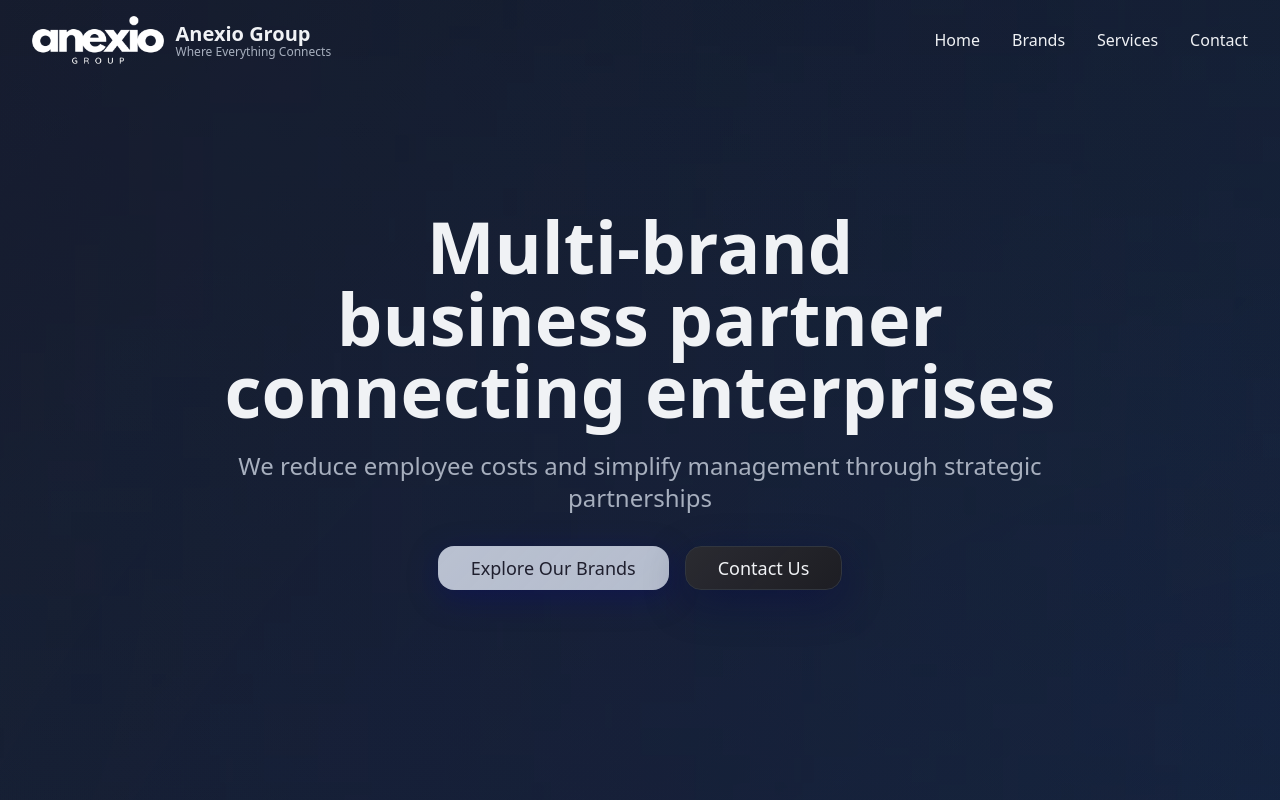
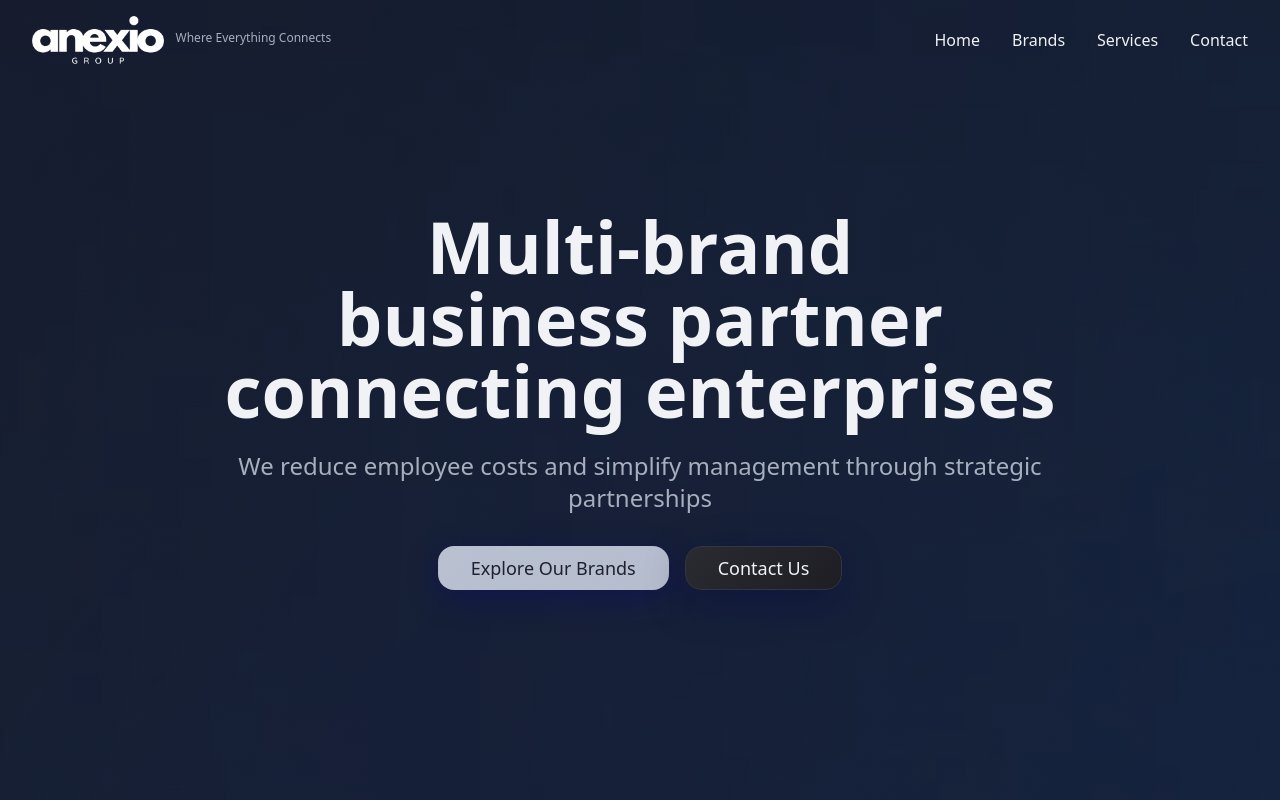
Before and after one commit to webdoagency/anexiogroup, a React (Vite) app: page / in a window 1280 px wide. Shown: the top 800 px of the page. Built offline with nearby package versions, Linux system fonts and the light colour scheme; the HTML template or start-up script is replaced by a standard one.

Commit message:
Visual edit in Lovable

```diff
--- a/src/components/Navigation.tsx
+++ b/src/components/Navigation.tsx
@@ -15,15 +15,9 @@ const Navigation = () => {
         <div className="flex items-center justify-between h-20">
           {/* Logo */}
           <div className="flex items-center gap-3">
-            <img
-              src={anexioLogo}
-              alt="Anexio Group Logo"
-              className="h-12 w-auto"
-            />
+            <img src={anexioLogo} alt="Anexio Group Logo" className="h-12 w-auto" />
             <div className="flex flex-col">
-              <span className="text-xl font-bold text-foreground">
-                Anexio Group
-              </span>
+
               <span className="text-xs text-muted-foreground -mt-1">
                 Where Everything Connects
               </span>
```
